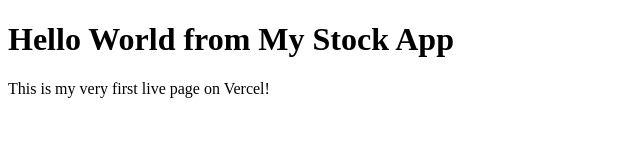
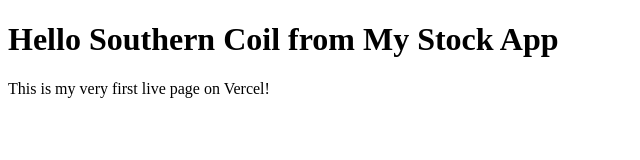
Before and after one commit to midhunsouthern/trial-app, a plain HTML site: page index.html in a window 1280 px wide. Shown: the whole page, without its empty margins (0-640 px from the left). Drawn offline with Linux system fonts and the light colour scheme.

Commit message:
Update index.html

```diff
--- a/index.html
+++ b/index.html
@@ -4,7 +4,7 @@
     <title>Stock App Trial</title>
 </head>
 <body>
-    <h1>Hello World from My Stock App</h1>
+    <h1>Hello Southern Coil from My Stock App</h1>
     <p>This is my very first live page on Vercel!</p>
 </body>
 </html>
```
